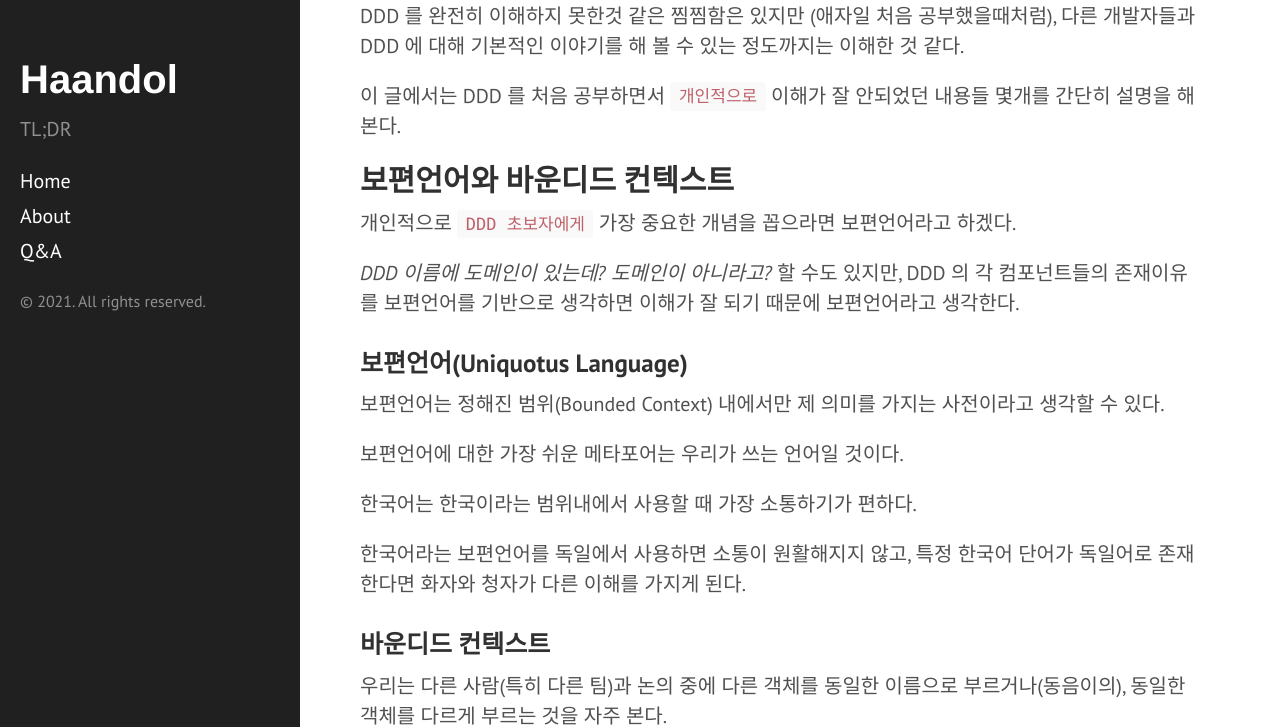
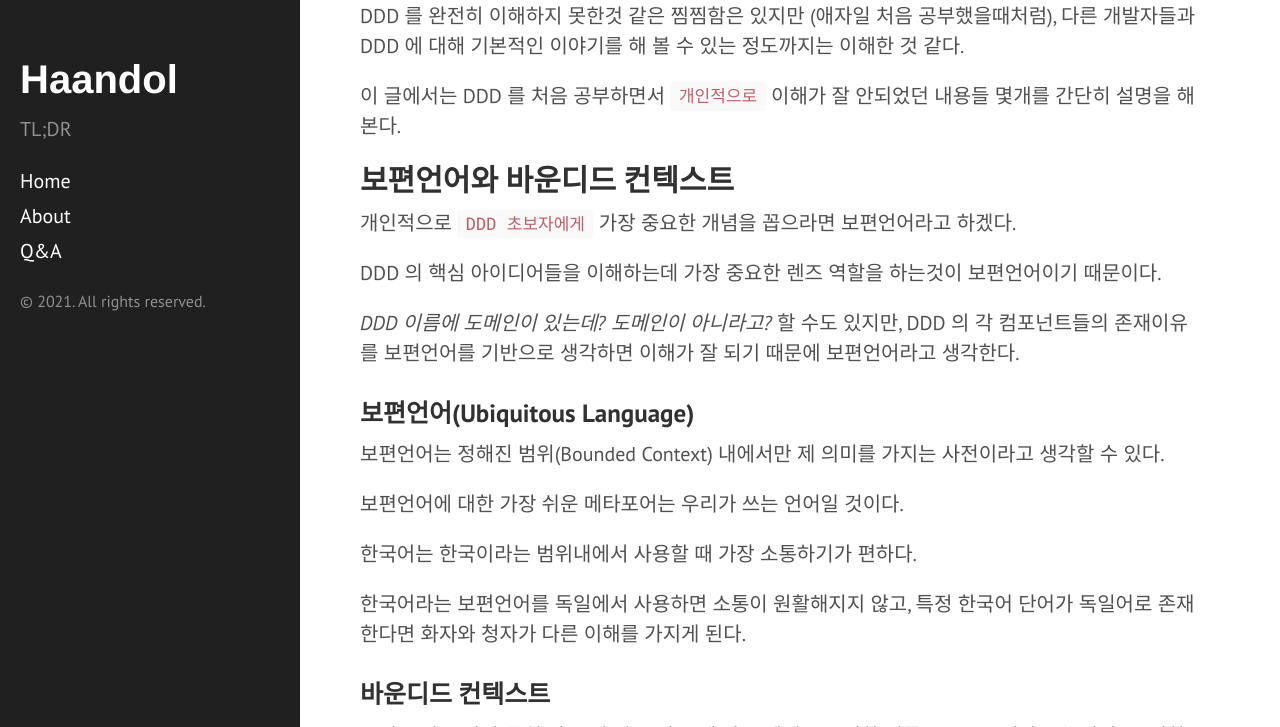
Before and after one commit to haandol/haandol.github.com, a Jekyll site: the page built from _posts/2021-10-11-thoughts-for-ddd-starters.md, in a window 1280 px wide and 900 px high, scrolled down 718 px, cut to the strip 0-727 px from the top of the window. Built offline with Jekyll 4.4.1, drawn with Linux system fonts in a browser that asks for light colours; comment, search, counter and statistics services are not loaded.

Commit message:
fix typo

```diff
--- a/_posts/2021-10-11-thoughts-for-ddd-starters.md
+++ b/_posts/2021-10-11-thoughts-for-ddd-starters.md
@@ -32,9 +32,12 @@ DDD 공부할때 추천하는 책들은 아래와 같다.
 
 개인적으로 `DDD 초보자에게` 가장 중요한 개념을 꼽으라면 보편언어라고 하겠다.
 
+DDD 의 핵심 아이디어들을 이해하는데 가장 중요한 렌즈 역할을 하는것이 보편언어이기 때문이다.
+
 *DDD 이름에 도메인이 있는데? 도메인이 아니라고?* 할 수도 있지만, DDD 의 각 컴포넌트들의 존재이유를 보편언어를 기반으로 생각하면 이해가 잘 되기 때문에 보편언어라고 생각한다.
 
-### 보편언어(Uniquotus Language)
+
+### 보편언어(Ubiquitous Language)
 
 보편언어는 정해진 범위(Bounded Context) 내에서만 제 의미를 가지는 사전이라고 생각할 수 있다.
 
```
